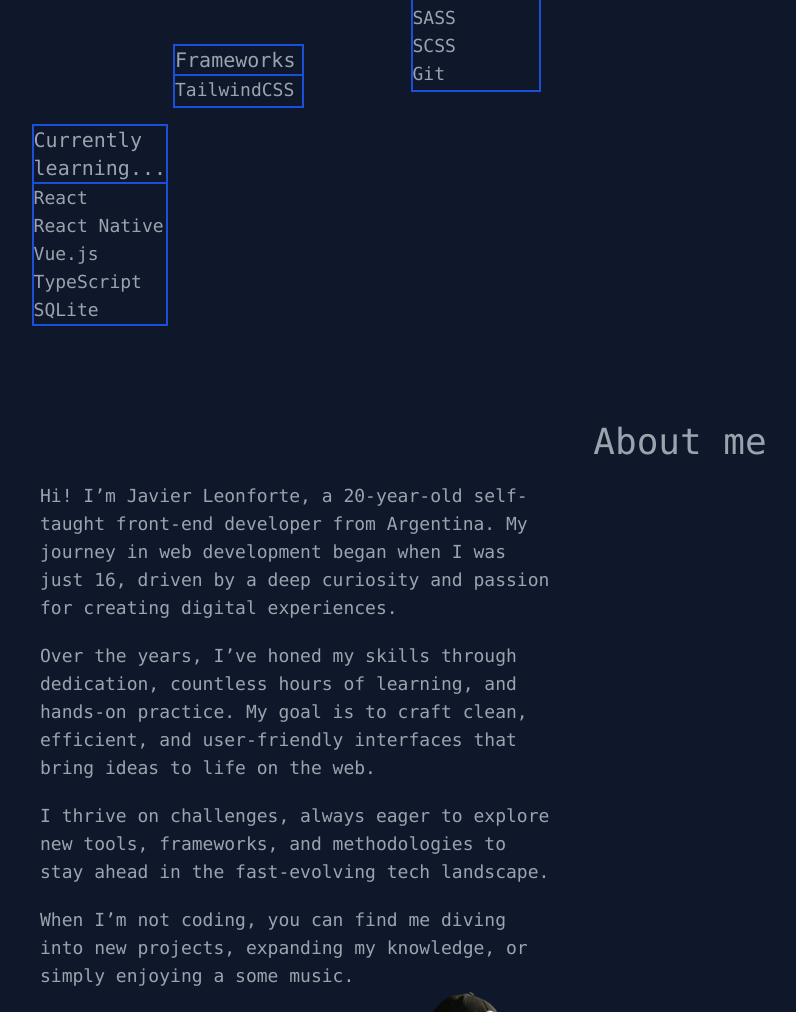
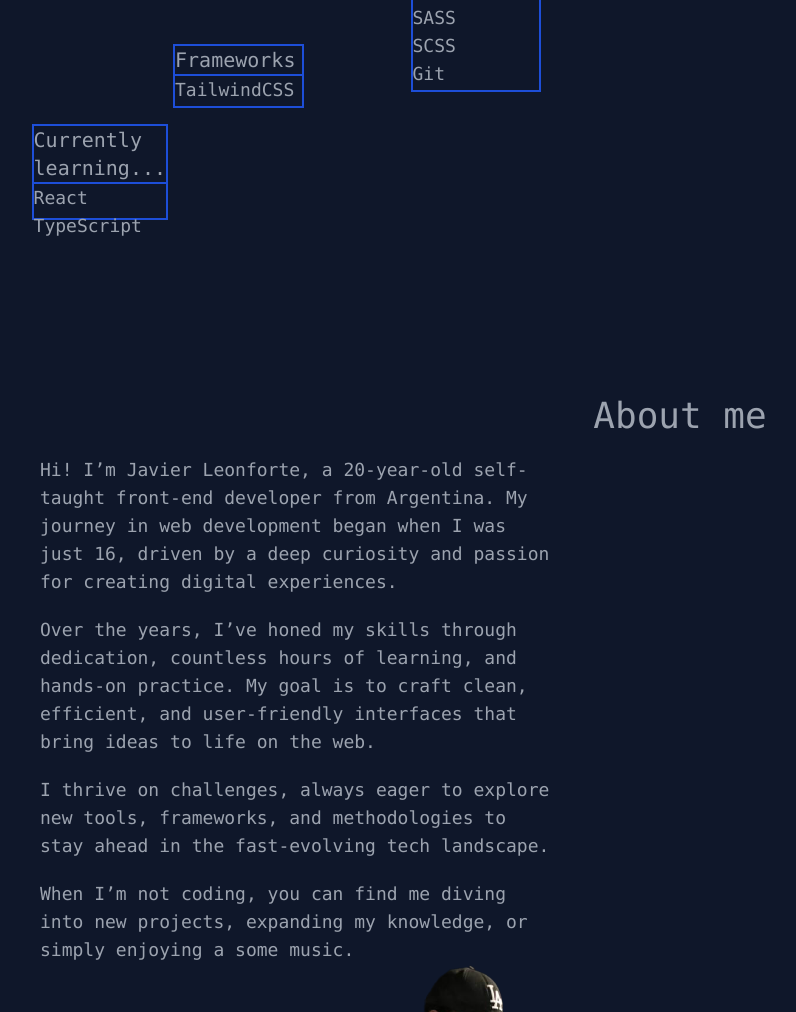
Before and after one commit to javierleonforte/Portfolio, a website: page src/index.html in a window 1280 px wide. Shown: the part 1900-2912 px from the top of the page, without its empty margins (344-1140 px from the left). Drawn offline with Linux system fonts and the light colour scheme.

Commit message:
favicon and skills details

```diff
--- a/src/index.html
+++ b/src/index.html
@@ -3,8 +3,9 @@
 <head>
     <meta charset="UTF-8">
     <meta name="viewport" content="width=device-width, initial-scale=1.0">
+    <link rel="shortcut icon" href="./assets/favicon.webp" type="image/x-icon">
     <link rel="stylesheet" href="output.css">
-    <title>Document</title>
+    <title>Javier's Portfolio</title>
 </head>
 <body class="bg-slate-900 font-mono overflow-x-hidden">
     <header class="text-center fixed top-0 z-10">
@@ -103,15 +104,12 @@
                     </div>
                 </div>
 
-                <div class="flex flex-col border-blue-700 border-2 w-60 mt-10 relative right-2/3 translate-y-72 hover:shadow-lg hover:shadow-blue-700 transition-shadow duration-300">
+                <div class="flex flex-col border-blue-700 border-2 h-24 w-60 mt-10 relative right-2/3 translate-y-72 hover:shadow-lg hover:shadow-blue-700 transition-shadow duration-300">
                     <h3 class="text-gray-400 text-xl border-b-blue-700 border-b-2">Currently learning...</h3>
                     <div class="flex flex-col">
                         <ul>
                             <li class="text-gray-400 text-lg">React</li>
-                            <li class="text-gray-400 text-lg">React Native</li>
-                            <li class="text-gray-400 text-lg">Vue.js</li>
                             <li class="text-gray-400 text-lg">TypeScript</li>
-                            <li class="text-gray-400 text-lg">SQLite</li>
                         </ul>
                     </div>
                 </div>
```
Also changed, not shown: src/assets/favicon.webp (added), src/output.css.
